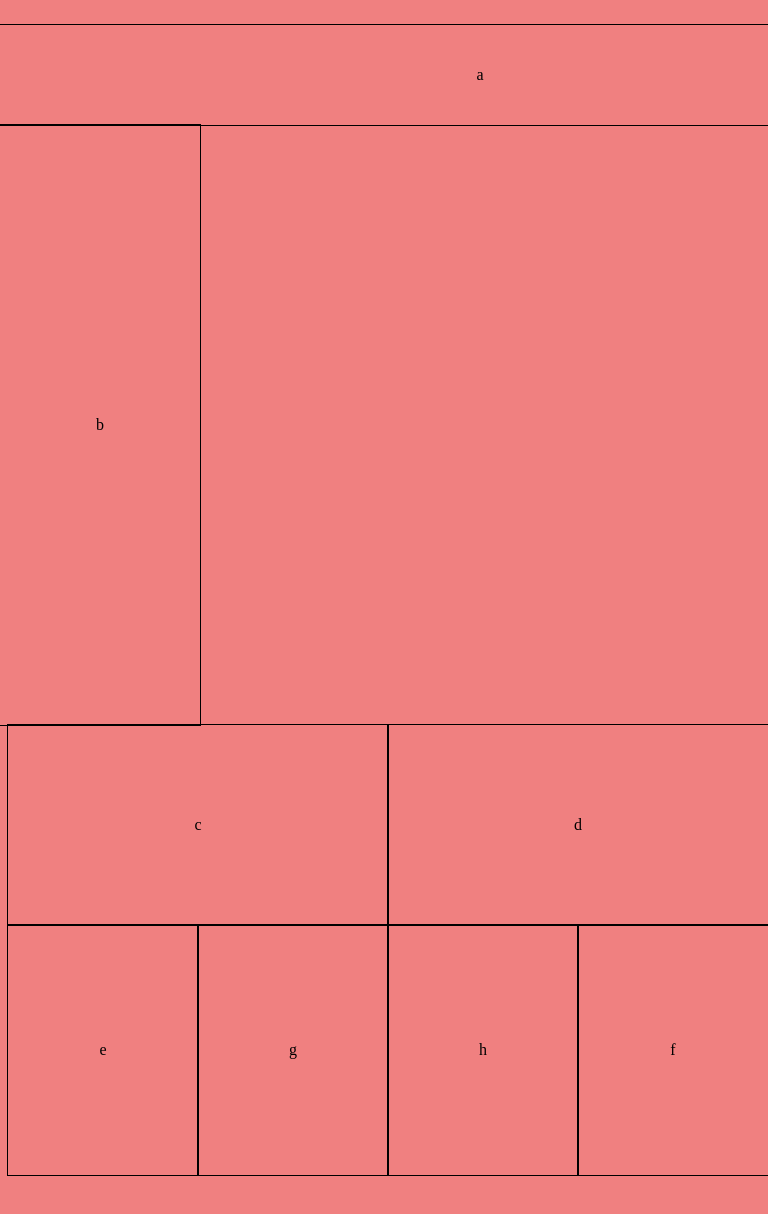
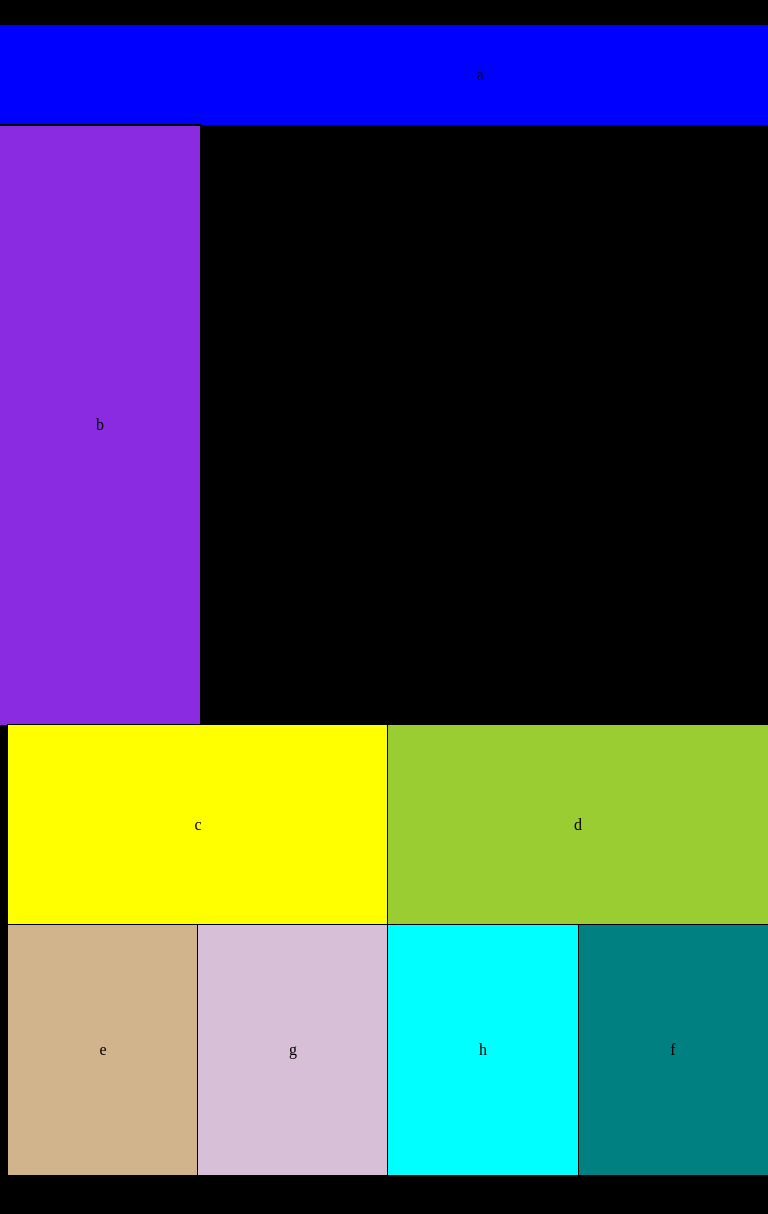
Before and after one commit to CClemensJr/seatle-301d56-lab-01, a plain HTML site: page views/index.html in a window 768 px wide. Shown: the top 1214 px of the page. Drawn offline with Linux system fonts and the light colour scheme.

Commit message:
Added color squares

```diff
--- a/public/css/modules.css
+++ b/public/css/modules.css
@@ -3,11 +3,84 @@
     body {
       background: lightblue;
     }
+
+    header {
+      background: lightcoral;
+    }
+
+    aside {
+      background: lightcyan;
+    }
+
+    main section:nth-of-type(1) {
+      background: lightgoldenrodyellow;
+    }
+
+    main section:nth-of-type(2) {
+      background: lightgray;
+    }
+
+    main section:nth-of-type(3) {
+      background: lightgreen;
+    }
+
+    main section:nth-of-type(4) {
+      background: lightpink;
+    }
+
+    main section:nth-of-type(5) {
+      background: lightsalmon;
+    }
+
+    main section:nth-of-type(6) {
+      background: lightseagreen;
+    }
+
+    footer {
+      background: lightskyblue;
+    }
+
   }
 
   @media (min-width: 768px)
   {
     body {
-      background: lightcoral;
+      background: black;
+    }
+
+    header {
+      background: blue;
+    }
+
+    aside {
+      background: blueviolet;
+    }
+
+    main section:nth-of-type(1) {
+      background: yellow;
+    }
+
+    main section:nth-of-type(2) {
+      background: yellowgreen;
+    }
+
+    main section:nth-of-type(3) {
+      background: tan;
+    }
+
+    main section:nth-of-type(4) {
+      background: teal;
+    }
+
+    main section:nth-of-type(5) {
+      background: thistle;
+    }
+
+    main section:nth-of-type(6) {
+      background: aqua;
+    }
+
+    footer {
+      background: aliceblue;
     }
   }
--- a/views/index.html
+++ b/views/index.html
@@ -11,6 +11,7 @@
     <link rel="stylesheet" href="../public/css/modules.css">
 </head>
 <body>
+    <div>
         <header><p>a</p></header>
 
         <aside><p>b</p></aside>
@@ -23,6 +24,8 @@
             <section><p>h</p></section>
         </main>
 
+    </div>
+
     <footer><p>i</p></footer>
 </body>
 </html>
```
Lines whose indentation alone changed are shown as unchanged.
